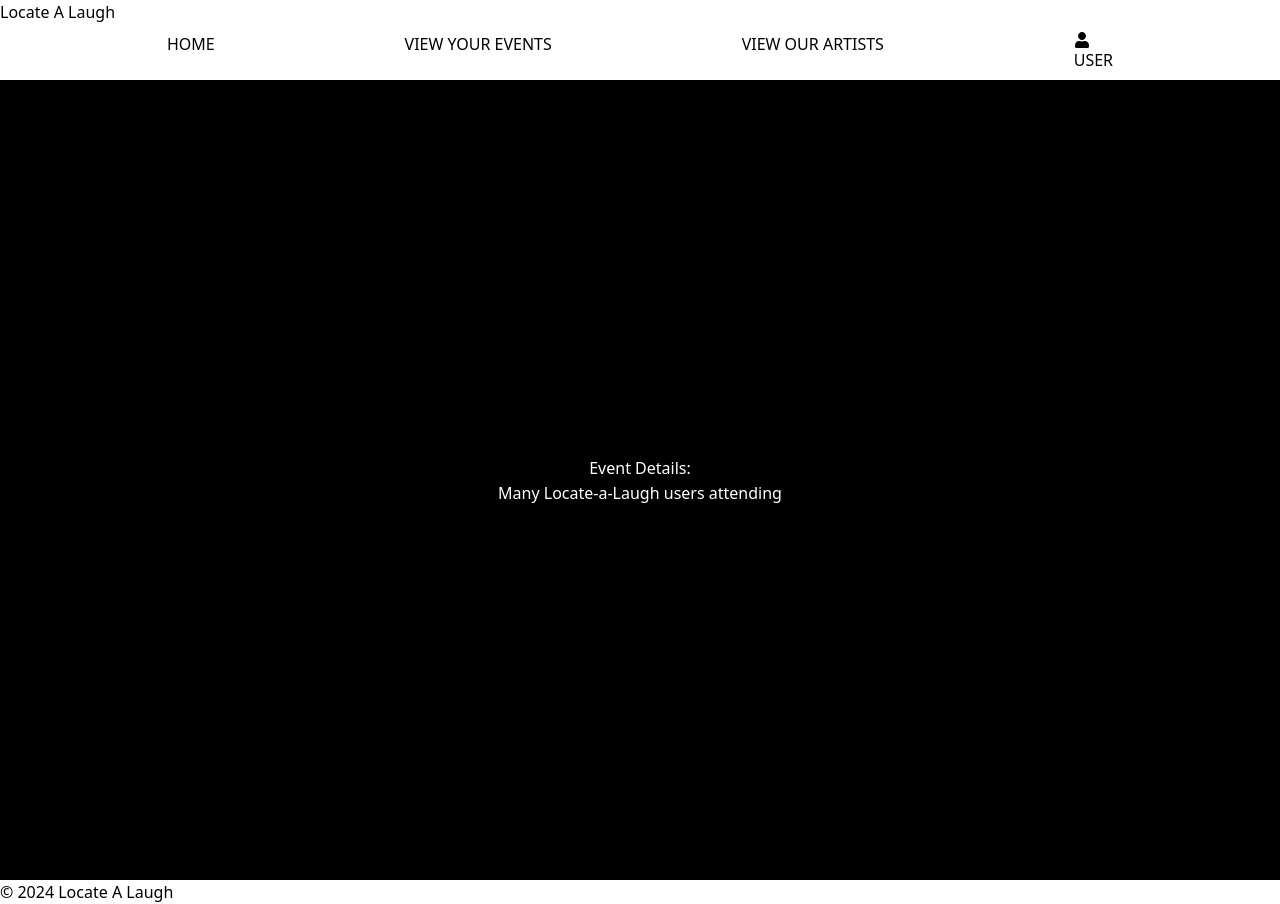
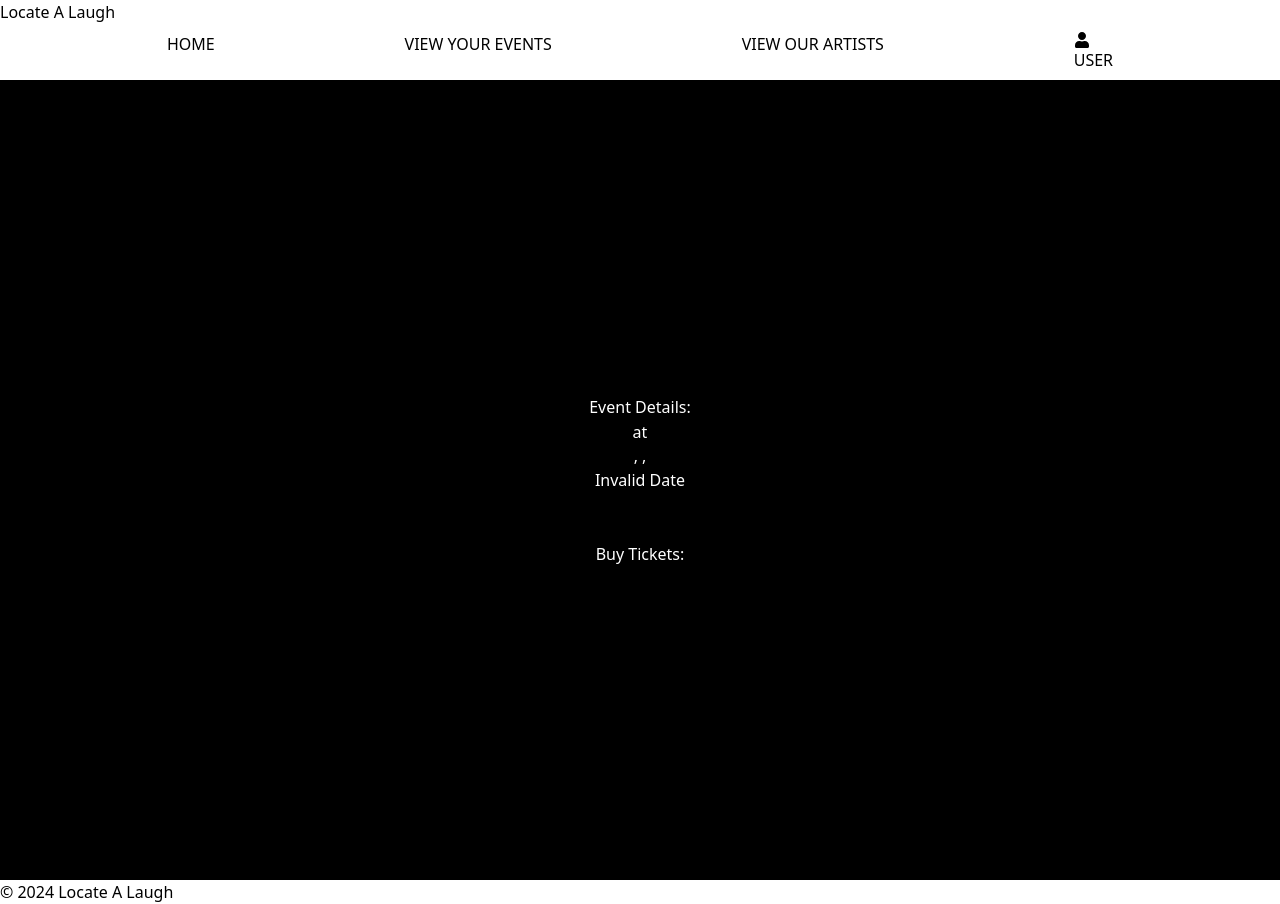
Before and after one commit to zacmea/LocateALaugh, a React (Vite) app in the folder frontend/: page /events/1 in a window 1280 px wide. Built offline with nearby package versions, Linux system fonts and the light colour scheme.

Commit message:
event show page finally links to event index page correctly

```diff
--- a/frontend/src/App.jsx
+++ b/frontend/src/App.jsx
@@ -40,7 +40,7 @@ function App() {
                     {/* Aleena to complete incoporating the events to the calendar view */}
                     <Route path="/events/new" element={<NewEvent/>}/>
                     {/* <Route path="/events/search" element={<SearchBar/>}/> */}
-                    <Route path="/events/:id" element={<EventShowPage/>}/>
+                    <Route path="/events/:id" element={<EventShowPage />}/>
                     {/* <Route path="/artists/:id" element={<ArtistShowPage/>}/> */}
                     <Route path="/user/:id" element={<Profile/>}/>
                     <Route path="/artist/:id" element={<ArtistShowPage />} />
--- a/frontend/src/pages/EventIndexPage.jsx
+++ b/frontend/src/pages/EventIndexPage.jsx
@@ -4,6 +4,7 @@ import EditEvent from '../components/events/EditEvent';
 import EventDetailsCard from '../components/events/EventDetailsCard';
 import { useNavigate } from 'react-router-dom';
 import EventShowPage from './EventShowPage';
+import { Navigate } from 'react-router-dom';
 
 function EventIndex() {
     const [title, setTitle] = useState("");
@@ -55,8 +56,7 @@ function EventIndex() {
 
     const handleClick = (event) => {
         setSelectedEvent(event);
-        console.log(event.url);
-        let title = event.title;
+        // console.log(event);
         setTitle(event.title);
         setUrl(event.url);
         setdateStartLocalTime(event.dateStartLocalTime);
@@ -71,9 +71,9 @@ function EventIndex() {
         setTmID(event.tmID);
         setGenreClassifications(event.genreClassifications);
         navigate(`/events/${event._id}`, {
-             name: {name},
-             url: {url},
-             dateStartLocalTime: {dateStartLocalTime},
+            state: {
+             ...event
+            }
             })
 }
 
@@ -105,7 +105,7 @@ function EventIndex() {
                     ) : (
                         <div>
                             <EventDetailsCard
-                                onclick={() => handleClick(event)}
+                                // onclick={() => handleClick(event)}
                                 key={event._id}
                                 title={event.title}
                                 attractionNames={event.attractionNames}
@@ -130,6 +130,8 @@ function EventIndex() {
                 Create New Event
             </Link>
         </div>
+
+
     );
 }
 
--- a/frontend/src/pages/EventShowPage.jsx
+++ b/frontend/src/pages/EventShowPage.jsx
@@ -4,16 +4,21 @@ import { useNavigate } from "react-router-dom";
 import { useLocation } from "react-router-dom";
 import EventDetailsCard from "../components/events/EventDetailsCard";
 import EventIndex from "./EventIndexPage";
+// import { useLocation } from "react-router-dom";
 
-const EventShowPage = (props) => {
+
+const EventShowPage = () => {
     //js code
     const params = useParams();
     const navigate = useNavigate();
-    // const state = useLocation();
+    const location = useLocation();
+    const {title, url, dateStartLocalTime, description, address, city, addressState, zip, attractionNames, imageURL, placeName, tmID, genreClassifications } = location.state || {}
+//Finish filling in fields here ^^
+
     // const { event } = state;
     // const [selectedEvent, setSelectedEvent] = useState();
     // const [event, setEvent] = useState({});
-    // const [title, setTitle] = useState("charlie");
+    // const [title, setTitle] = useState();
     // const [url, setUrl] = useState(event.url);
     // // const [date, setDate] = useState(event.date);
     // const [dateStartLocalTime, setdateStartLocalTime] = useState(event.startLocalTime);
@@ -48,27 +53,28 @@ const EventShowPage = (props) => {
     //     _id,
     // } = props;
 
-    useEffect(() => {
-        console.log(name.params)
-    }, []);
+    // useEffect(() => {
+    //     console.log(location)
+    // })
 
 
-
+let wordDate = new Date(dateStartLocalTime).toUTCString();
     //HTML return
     return (
         <>
             <h1> Event Details: </h1>
-            <h1>{name}</h1>
-            {/* <img src={imageURL} alt={name} /> */}
+            <h1>{title}</h1>
+            <img src={imageURL} alt={name} />
             <hr />
-            {/* <h2>{attractionNames} at {placeName}</h2> */}
-            {/* <h3>`Buy Tickets: ${TICKET-LINK-HERE}`</h3> */}
-            {/* <p>{address}, {city}, {state} {zip}</p>
-            <p>{dateStartLocalTime}</p>
+            <h2>{attractionNames} at {placeName}</h2>
+            <p>{address}, {city}, {addressState} {zip}</p>
+            <p>{wordDate}</p>
+            <hr />
+            <hr />
             <p>{description}</p>
             <br />
-            <br /> */}
-            <h4>Many Locate-a-Laugh users attending</h4>
+            <br />
+            <h3>Buy Tickets: {url}</h3>
         </>
     );
 };
```
